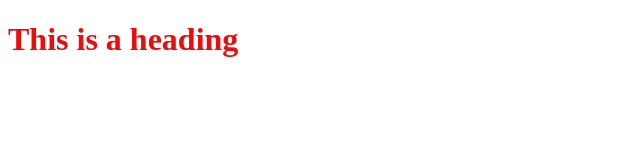
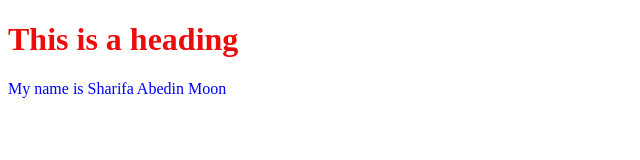
Before and after one commit to Sharifa100/my-third-repo, a plain HTML site: page index.html in a window 1280 px wide. Shown: the whole page, without its empty margins (0-640 px from the left). Drawn offline with Linux system fonts and the light colour scheme.

Commit message:
paragraph added

```diff
--- a/index.html
+++ b/index.html
@@ -13,5 +13,7 @@
 <body>
 
     <h1>This is a heading</h1>
+
+    <p>My name is Sharifa Abedin Moon</p>
 </body>
 </html>
--- a/style.css
+++ b/style.css
@@ -1,3 +1,7 @@
 h1
  {
       color: rgb(236, 12, 12);}
+
+      p{
+           color: blue;
+      }
```
